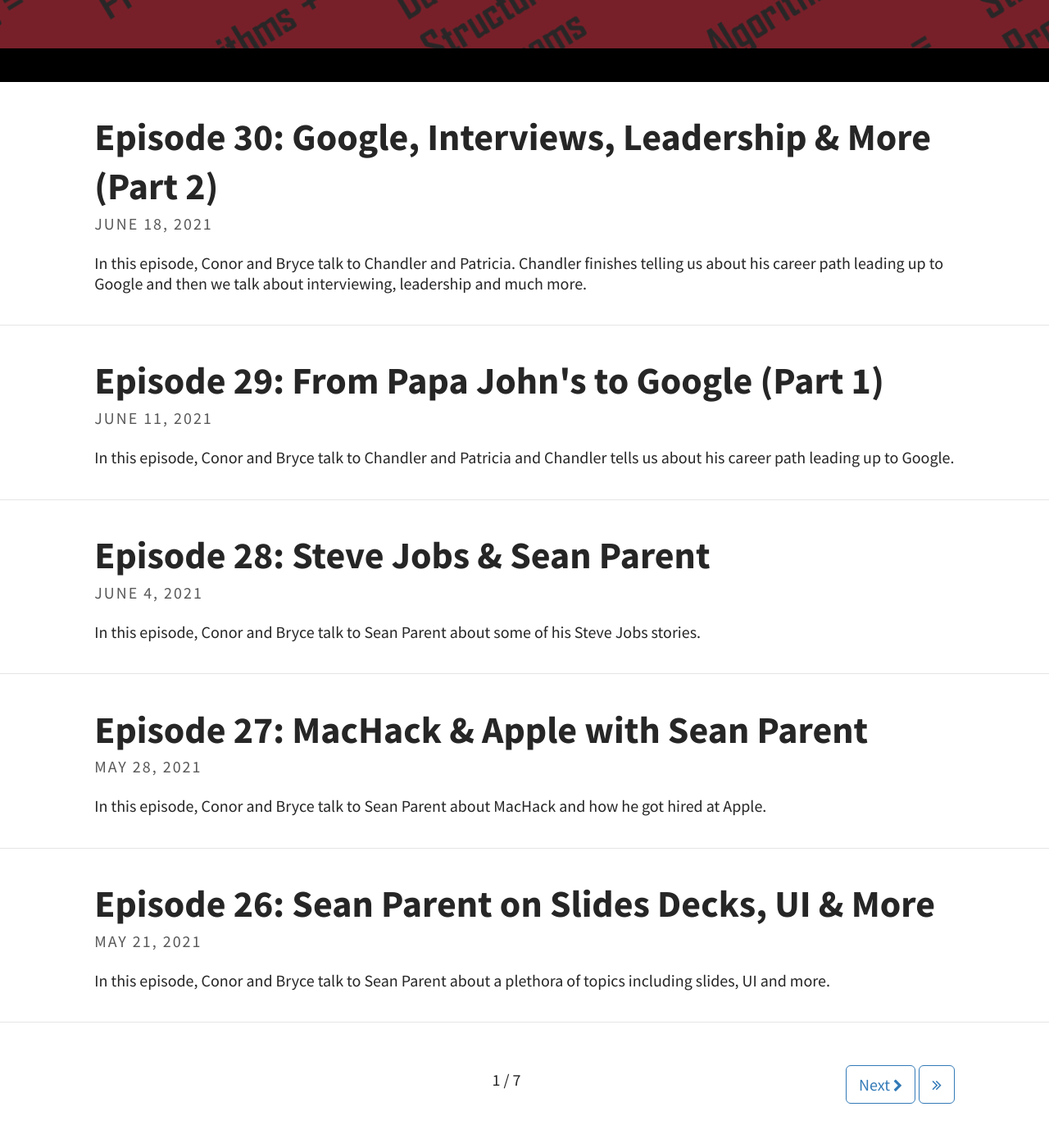
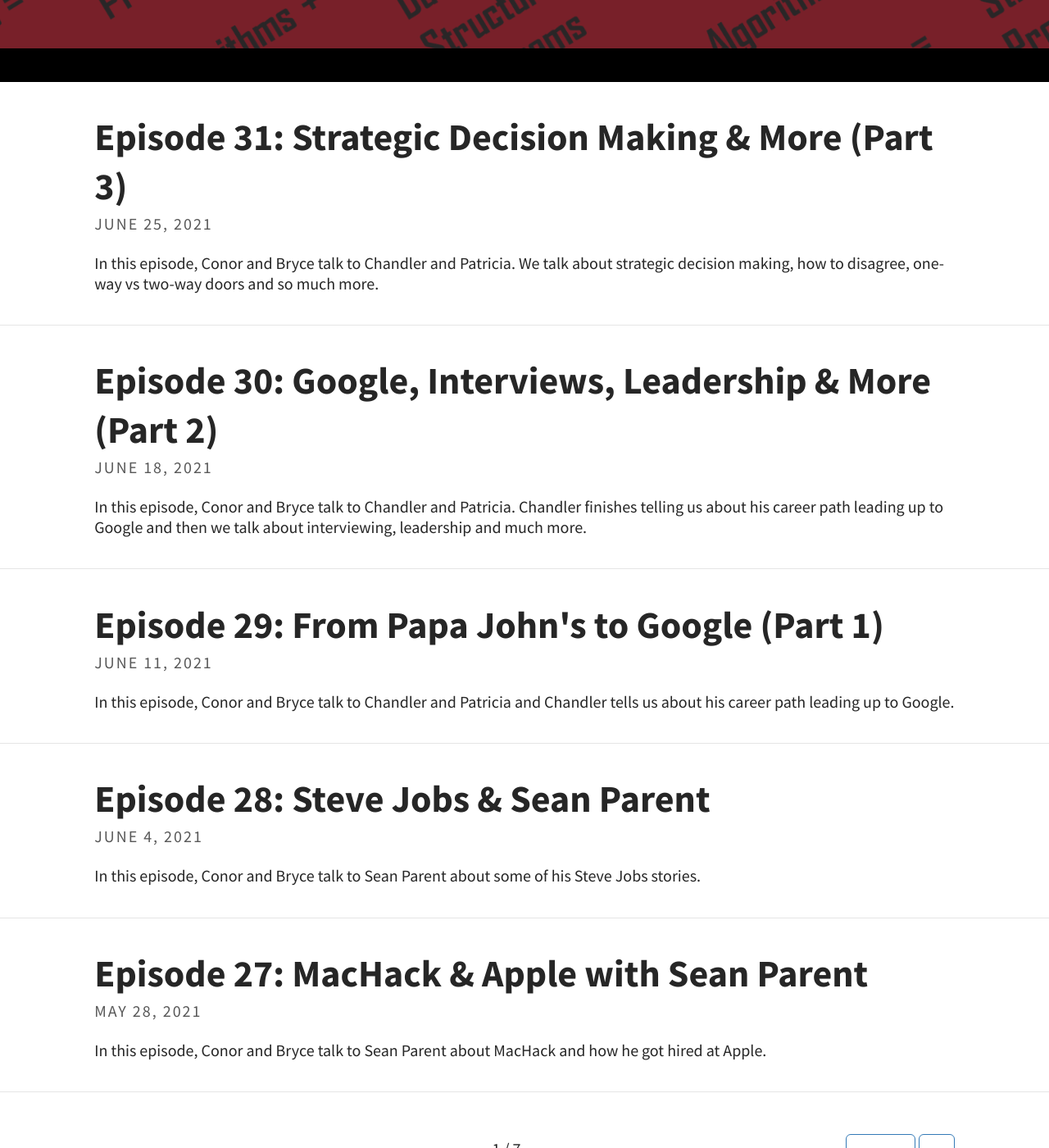
Before and after one commit to codereport/adsp2, a Jekyll site: the page built from index.html, in a window 1280 px wide and 1400 px high, scrolled down 285 px. Shown: the whole window at 82% size. Built offline with Jekyll 4.4.1, drawn with Linux system fonts in a browser that asks for light colours; the list of posts is cut into pages by our own code; some of the changed lines change nothing that is shown.

Commit message:
Episode 31

```diff
--- /dev/null
+++ b/_posts/2021-06-25-Episode-31.md
@@ -0,0 +1,38 @@
+---
+layout: post
+title: "Episode 31: Strategic Decision Making & More (Part 3)"
+tags: [Chandler Carruth, Patricia Aas, Guest, Interviewing]
+excerpt_separator: <!--more-->
+---
+
+<div id="buzzsprout-player-8762581"></div>
+<script src="https://www.buzzsprout.com/1501960/8762581-episode-31-strategic-decision-making-more-part-3.js?container_id=buzzsprout-player-8762581&player=small" type="text/javascript" charset="utf-8"></script>
+
+<br>In this episode, Conor and Bryce talk to Chandler and Patricia. We talk about strategic decision making, how to disagree, one-way vs two-way doors and so much more.
+
+<!--more-->
+
+**About the Guests:**
+
+[Chandler Carruth](https://twitter.com/chandlerc1024) leads the C++, [Clang](https://clang.llvm.org/), and [LLVM](https://llvm.org/) teams at Google, building a better language with better diagnostics, tools, compilers, optimizers, etc. Previously, he worked on several pieces of Google’s distributed build system. He makes guest appearances helping to maintain a few core C++ libraries across Google’s codebase, and is active in the LLVM and Clang open source communities. He received his M.S. and B.S. in Computer Science from Wake Forest University, but disavows all knowledge of the contents of his Master’s thesis. He is regularly found drinking Cherry Coke Zero in the daytime and pontificating over a single malt scotch in the evening.
+
+[Patricia Aas](https://twitter.com/pati_gallardo) is a C++ programmer with a "thing for building browsers". She works for a company she co-founded called [TurtleSec](https://turtlesec.no/) where she teaches courses in Secure Coding in C++ and does consulting and contracting. She has been a professional programmer for 16 years, and started off her career working on the original [Opera browser](https://www.opera.com/). Since then she has made embedded products at Cisco and another browser at [Vivaldi](https://vivaldi.com/). When she has time she works on her own open source (pre-alpha) Chromium/Blink+Qt based browser called [TurtleBrowser](https://github.com/turtlebrowser/turtlebrowser).
+
+### Show Notes
+
+**Date Recorded:** 2021-06-05 <br>
+**Date Released:** 2021-06-25
+
+* [ADSP Episode 29: From Papa John's to Google (Part 1)](https://adspthepodcast.com/2021/06/11/Episode-29.html)
+* [ADSP Episode 30: Google, Interviews, Leadership & More (Part 2)](https://adspthepodcast.com/2021/06/18/Episode-30.html)
+* [ThinLTO Clang Documentation](https://clang.llvm.org/docs/ThinLTO.html)
+* [Teresa Johnson - ThinLTO Whole Program Optimization - Meeting C++ 2020 Center Keynote](https://www.youtube.com/watch?v=VAMvr1rXmg8)
+* [Guts, Part Three: Having Backbone – Disagreeing and Committing](https://aws.amazon.com/blogs/enterprise-strategy/guts-part-three-having-backbone-disagreeing-and-committing/#:~:text=At%20Amazon%2C%20you%20may%20know,if%20it's%20your%20boss's%20idea.)
+* [One-Way vs Two-Way Doors](https://www.inc.com/jeff-haden/amazon-founder-jeff-bezos-this-is-how-successful-people-make-such-smart-decisions.html)
+
+### Intro Song Info
+
+Miss You by Sarah Jansen https://soundcloud.com/sarahjansenmusic<br>
+Creative Commons — Attribution 3.0 Unported — CC BY 3.0<br>
+Free Download / Stream: http://bit.ly/l-miss-you<br>
+Music promoted by Audio Library https://youtu.be/iYYxnasvfx8<br>
--- a/pages/episodes.md
+++ b/pages/episodes.md
@@ -9,6 +9,7 @@
 
 |   #   |                                                  Title                                                  | Release Date |
 | :---: | :-----------------------------------------------------------------------------------------------------: | :----------: |
+|  31   |   [Strategic Decision Making & More (Part 3)](https://adspthepodcast.com/2021/06/25/Episode-31.html)    |  2021-06-25  |
 |  30   | [Google, Interviews, Leadership & More (Part 2)](https://adspthepodcast.com/2021/06/18/Episode-30.html) |  2021-06-18  |
 |  29   |      [From Papa John's to Google (Part 1)](https://adspthepodcast.com/2021/06/11/Episode-29.html)       |  2021-06-11  |
 |  28   |            [Steve Jobs & Sean Parent](https://adspthepodcast.com/2021/06/04/Episode-28.html)            |  2021-06-04  |
```
